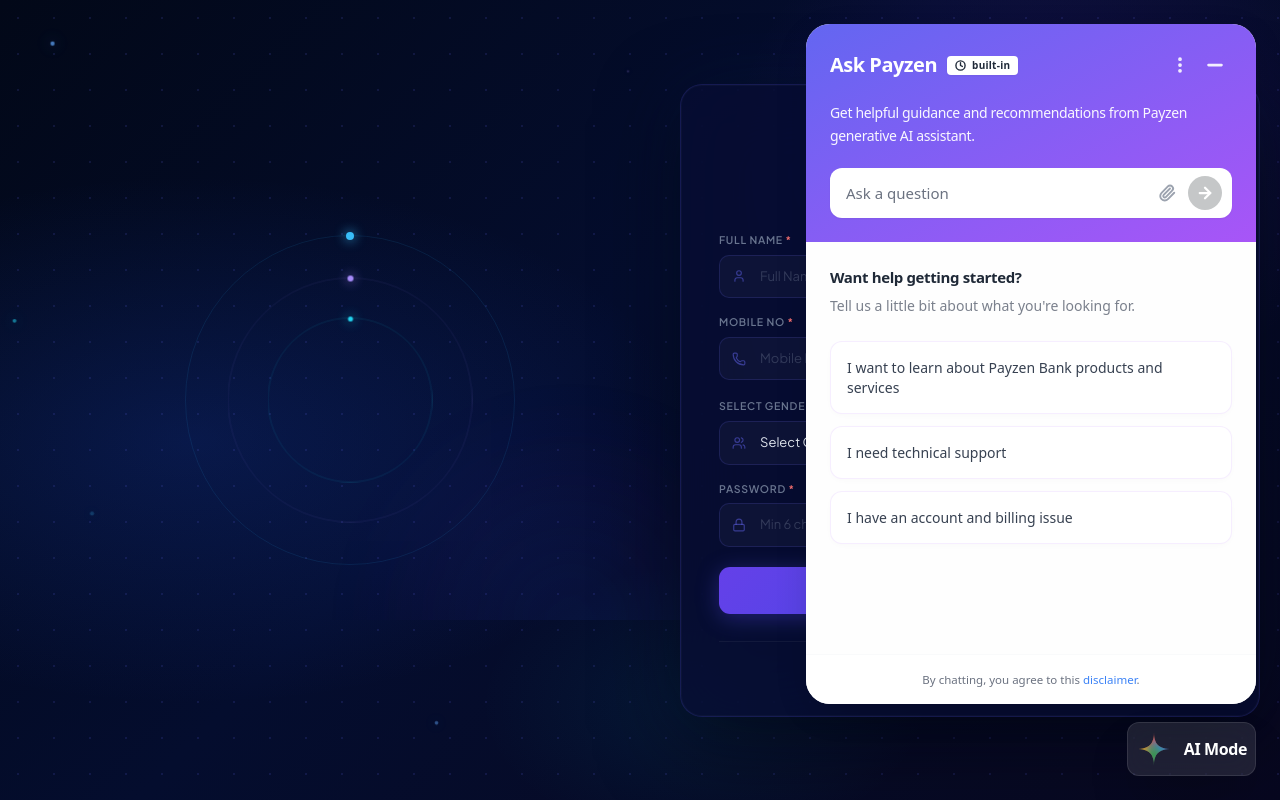
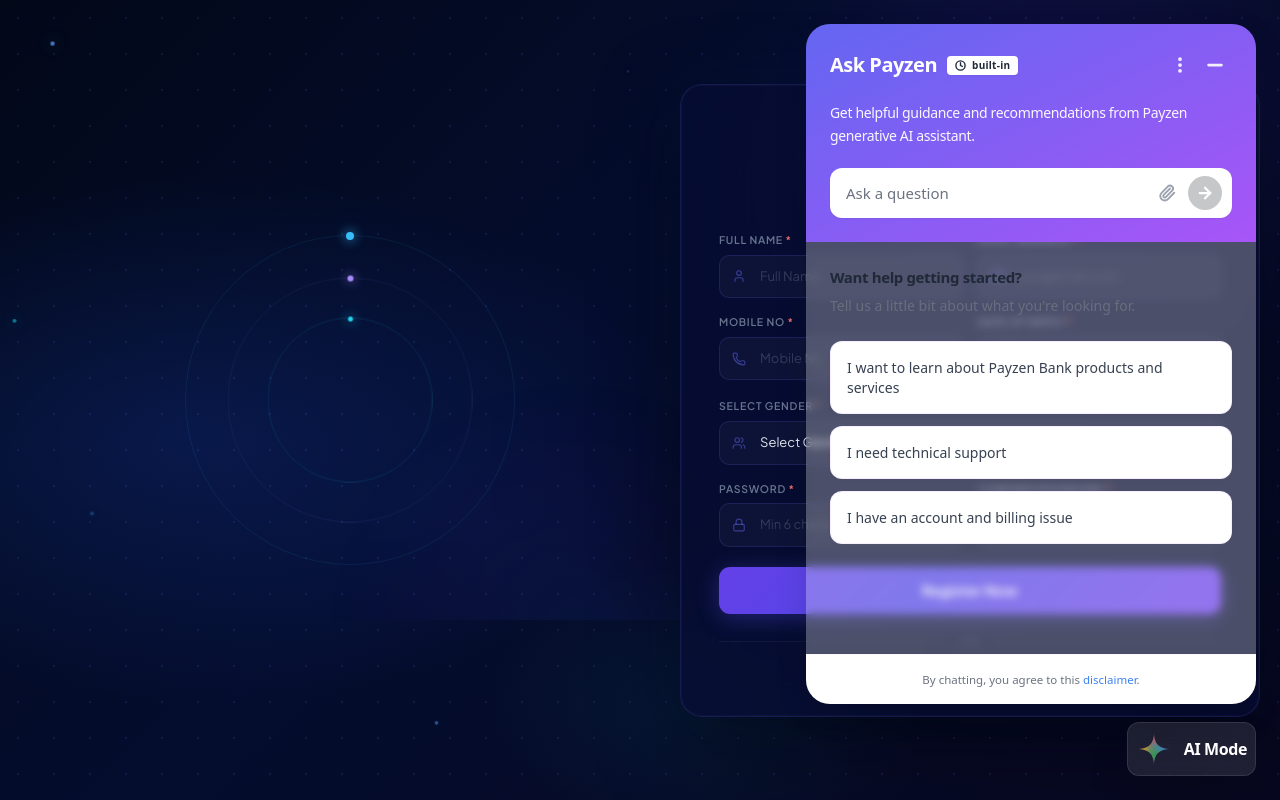
Before and after one commit to ChetanPatil0203/Bank_Frontend-, a React (Create React App) app in the folder frontend/: page /registration in a window 1280 px wide. Both pictures are taken after a click on the button "AI Mode". Built offline with nearby package versions, Linux system fonts and the light colour scheme.

Commit message:
Update AI Chat

```diff
--- a/frontend/src/components/AIChat/AIChat.jsx
+++ b/frontend/src/components/AIChat/AIChat.jsx
@@ -166,7 +166,7 @@ const AIChat = () => {
             </button>
 
             {/* Chat Panel - Mobile Responsive */}
-            <div className={`fixed bottom-20 right-4 md:bottom-24 md:right-6 w-[calc(100vw-2rem)] md:w-[450px] h-[calc(100vh-12rem)] md:h-[680px] bg-white rounded-3xl shadow-[0_10px_40px_-10px_rgba(0,0,0,0.2)] overflow-hidden transition-all duration-500 origin-bottom-right transform flex flex-col ${isOpen ? 'scale-100 opacity-100 translate-y-0' : 'scale-0 opacity-0 translate-y-10 pointer-events-none'}`}>
+            <div className={`fixed bottom-20 right-4 md:bottom-24 md:right-6 w-[calc(100vw-2rem)] md:w-[450px] h-[calc(100vh-12rem)] md:h-[680px] bg-transparent bg-white/10 backdrop-blur-sm rounded-3xl shadow-[0_10px_40px_-10px_rgba(0,0,0,0.2)] overflow-hidden transition-all duration-500 origin-bottom-right transform flex flex-col ${isOpen ? 'scale-100 opacity-100 translate-y-0' : 'scale-0 opacity-0 translate-y-10 pointer-events-none'}`}>
 
                 {/* Header Section */}
                 <div className={`${brandGradient} p-5 md:p-6 text-white shrink-0`}>
```
